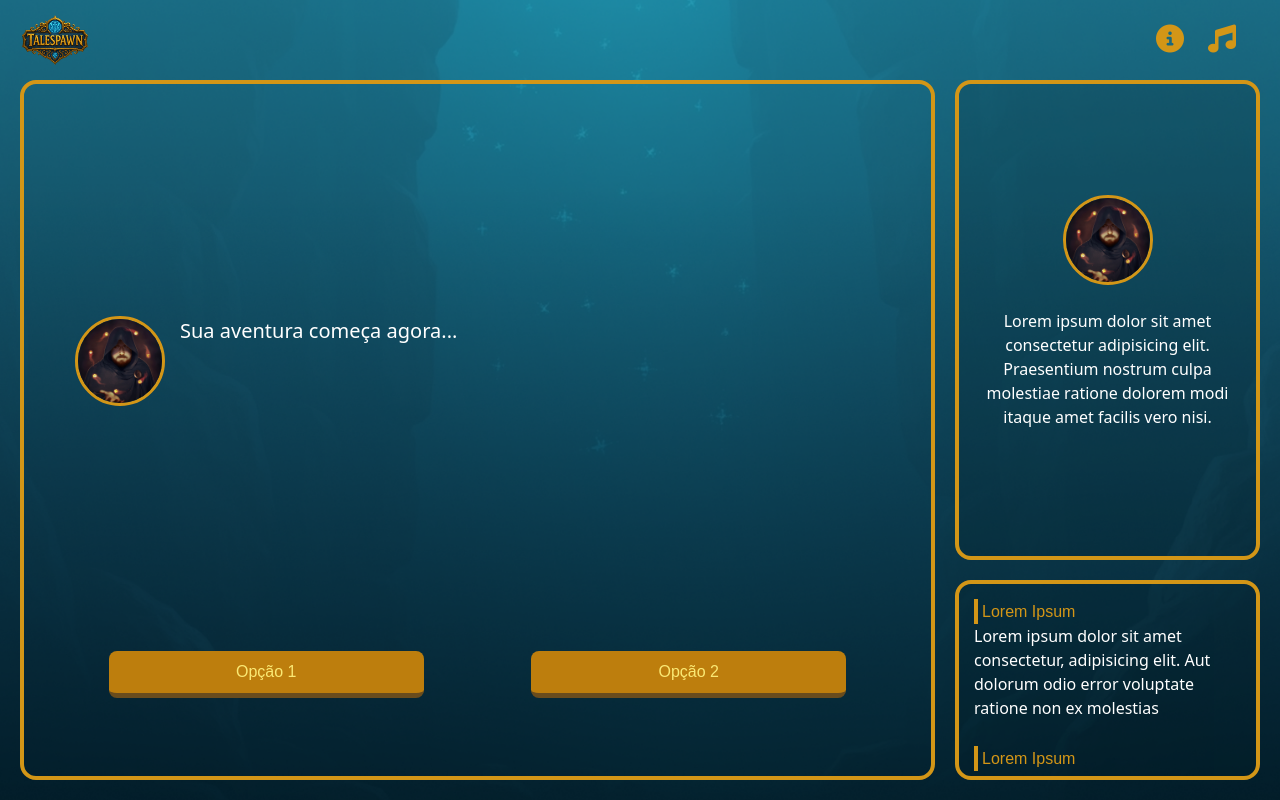
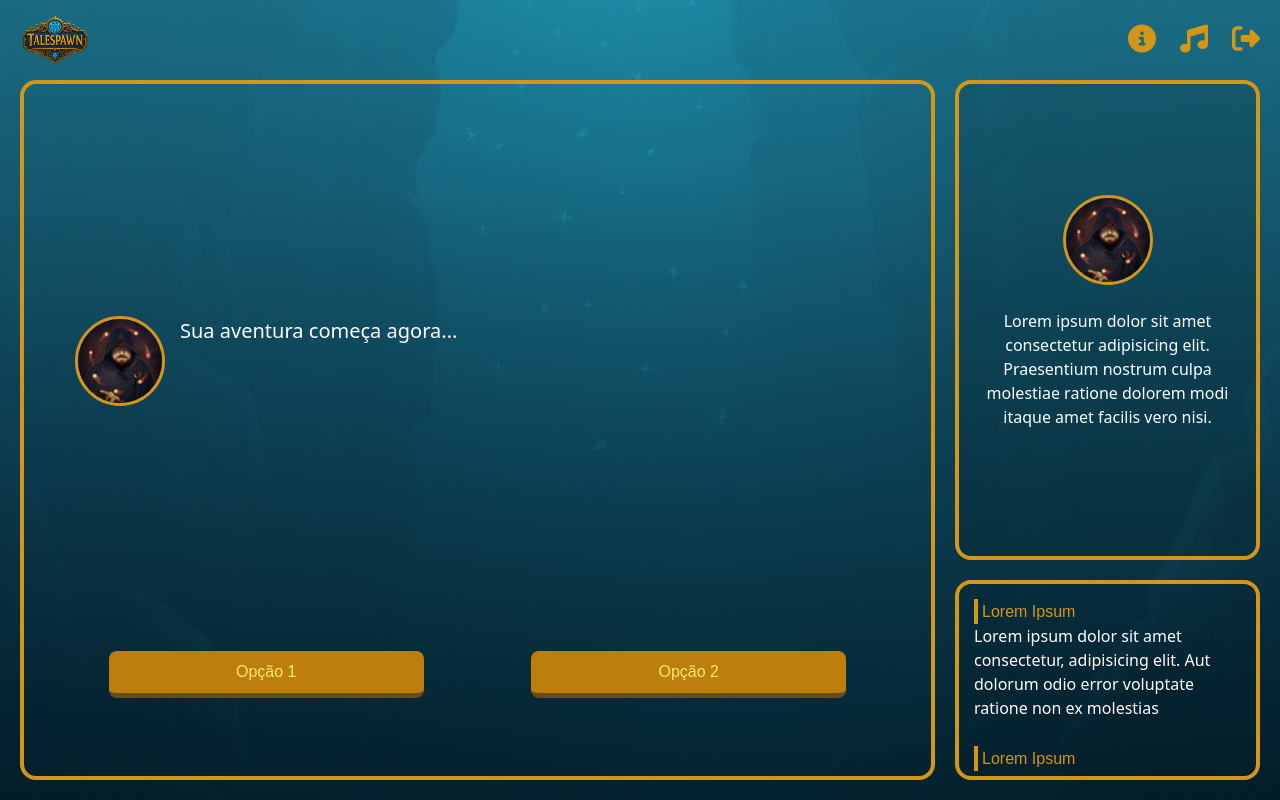
Before and after one commit to thesckurtt/talespawn_app_v2, a React (Vite) app: page /game in a window 1280 px wide. Built offline with nearby package versions, Linux system fonts and the light colour scheme; sample sign-in values are in the browser's storage; a web font is replaced by a local one.

Commit message:
Update Game.jsx

```diff
--- a/src/pages/Game.jsx
+++ b/src/pages/Game.jsx
@@ -2,9 +2,11 @@ import React, { useState } from 'react'
 import logo_md from '../assets/img/logo-md.png'
 import Typewriter from 'typewriter-effect';
 import { useAuth } from '../context/AuthContext';
+import { useNavigate } from 'react-router-dom';
 
 const Game = () => {
   const { protectedRoute, user } = useAuth()
+  const navigate = useNavigate()
   console.log(user.name)
 
   protectedRoute()
@@ -20,6 +22,7 @@ const Game = () => {
         <div>
           <i className="fa-solid fa-circle-info fs-3 color-gold c-pointer"></i>
           <i className="fa-solid fa-music fs-3 mx-4 color-gold c-pointer"></i>
+          <i onClick={() => { navigate('/logout', { replace: true }) }} className="fa-solid fa-right-from-bracket fs-3 color-gold c-pointer"></i>
         </div>
       </div>
       <div className="middle-site-chat">
```
